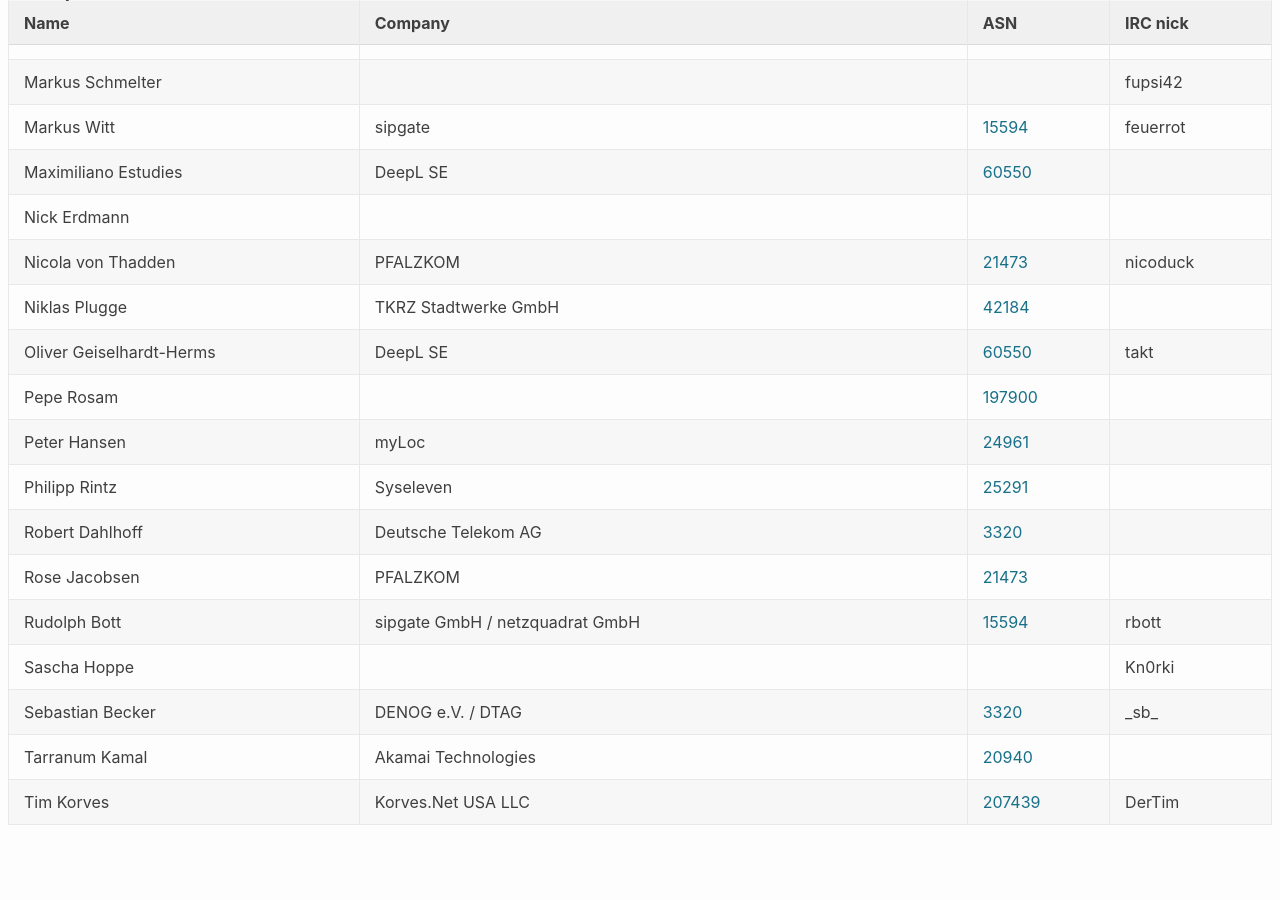
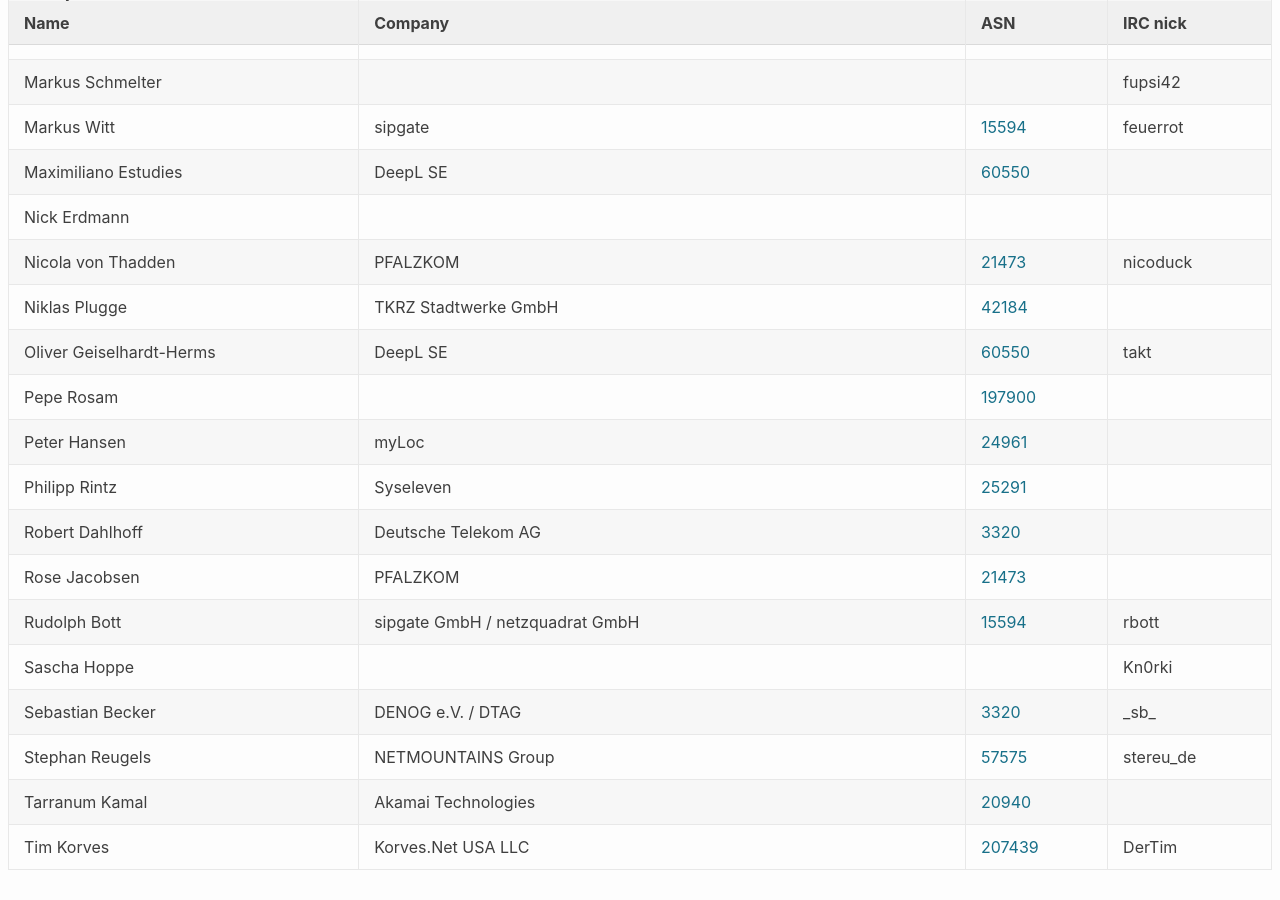
Before and after one commit to denog/pretix-attendeelist, a Jekyll site: the page built from denog-meetup-2024-03/index.markdown, in a window 1280 px wide and 900 px high, scrolled down 1119 px. Built offline with Jekyll 4.4.1, drawn with Linux system fonts in a browser that asks for light colours; before the commit the page ends 1974 px from its top, so only the background shows below that.

Commit message:
Latest data: Fri Apr  5 20:48:02 UTC 2024

```diff
--- a/_data/attendees_denog-meetup-2024-03.json
+++ b/_data/attendees_denog-meetup-2024-03.json
@@ -240,6 +240,12 @@
     "asn": "3320"
   },
   {
+    "name": "Stephan Reugels",
+    "company": "NETMOUNTAINS Group",
+    "irc": "stereu_de",
+    "asn": "57575"
+  },
+  {
     "name": "Tarranum Kamal",
     "company": "Akamai Technologies",
     "irc": null,
```
